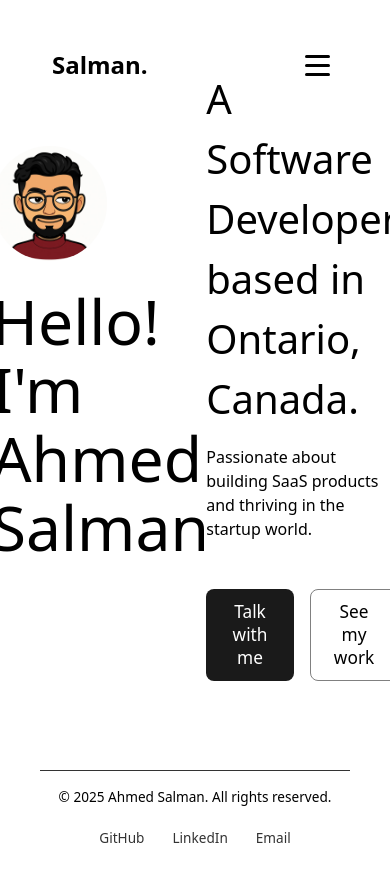
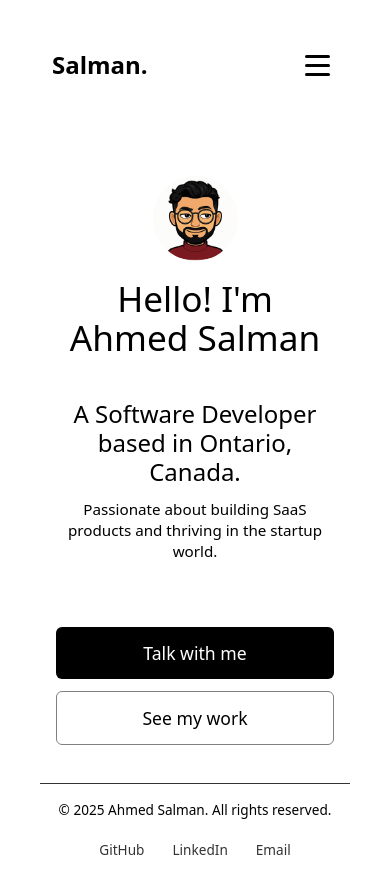
Before and after one commit to HehLul/portfolio, a React (Vite) app: page / in a window 390 px wide. Shown: the top 894 px of the page. Built offline with nearby package versions, Linux system fonts and the light colour scheme.

Commit message:
style: mobile responsive home page

```diff
--- a/src/pages/Home/Home.css
+++ b/src/pages/Home/Home.css
@@ -1,23 +1,24 @@
 .home {
   display: flex;
   justify-content: space-around;
-
   margin-top: -8rem;
   align-items: center;
-
   box-sizing: border-box;
+  padding: 0 2rem;
+  min-height: calc(100vh - 200px);
 }
 
 .home img {
-  width: 115px; /* or any desired size */
+  width: 115px;
   height: 115px;
-  object-fit: cover; /* ensures the image fills the circle without distortion */
-  border-radius: 50%; /* makes it a perfect circle */
+  object-fit: cover;
+  border-radius: 50%;
 }
 
 .left {
   width: 55vw;
 }
+
 .right {
   margin-top: -2rem;
 }
@@ -32,14 +33,19 @@
 .home h1 {
   font-size: 3.9rem;
   margin-top: 20px;
+  line-height: 1.1;
 }
 
 .home h2 {
   font-size: 2.5rem;
   margin-bottom: 0;
+  line-height: 1.2;
 }
+
 .home p {
   padding-top: 0;
+  font-size: 1.1rem;
+  line-height: 1.5;
 }
 
 .buttons {
@@ -49,8 +55,162 @@
   font-size: 1.2rem;
 }
 
+.buttons button {
+  padding: 0.75rem 1.5rem;
+  border-radius: 6px;
+  border: none;
+  cursor: pointer;
+  transition: all 0.3s ease;
+}
+
+.buttons button:first-of-type {
+  background-color: #000000;
+  color: white;
+}
+
 .buttons button:nth-of-type(2) {
   background-color: white;
   color: black;
   border: 1px solid grey;
 }
+
+.buttons button:hover {
+  transform: translateY(-2px);
+  box-shadow: 0 4px 12px rgba(0, 0, 0, 0.15);
+}
+
+/* Tablet Styles */
+@media (max-width: 1024px) {
+  .home {
+    margin-top: -6rem;
+    padding: 0 1.5rem;
+  }
+
+  .home h1 {
+    font-size: 3.2rem;
+  }
+
+  .home h2 {
+    font-size: 2.1rem;
+  }
+
+  .right {
+    margin-top: -1.5rem;
+  }
+}
+
+/* Mobile Landscape and Small Tablets */
+@media (max-width: 768px) {
+  .home {
+    flex-direction: column;
+    text-align: center;
+    margin-top: 2rem;
+    gap: 0;
+    padding: 0 1rem;
+    padding-bottom: 2rem;
+    justify-content: center;
+  }
+
+  .left {
+    width: 100%;
+    order: 1;
+  }
+
+  .right {
+    width: 100%;
+    margin-top: 0;
+    order: 2;
+  }
+
+  .home img {
+    width: 100px;
+    height: 100px;
+  }
+
+  .home h1 {
+    font-size: 2.8rem;
+    margin-top: 1rem;
+  }
+
+  .home h2 {
+    font-size: 1.8rem;
+    margin-bottom: 1rem;
+  }
+
+  .home p {
+    font-size: 1rem;
+    max-width: 500px;
+    margin: 0 auto;
+  }
+
+  .buttons {
+    margin-top: 4rem;
+    justify-content: center;
+    flex-wrap: wrap;
+  }
+}
+
+/* Mobile Portrait */
+@media (max-width: 480px) {
+  .home {
+    margin-top: 2rem;
+    gap: 0;
+    padding: 0 1rem;
+    justify-content: center;
+  }
+
+  .home img {
+    width: 85px;
+    height: 85px;
+  }
+
+  .home h1 {
+    font-size: 2.2rem;
+    margin-top: 0.75rem;
+  }
+
+  .home h2 {
+    font-size: 1.5rem;
+    margin-bottom: 0.75rem;
+  }
+
+  .home p {
+    font-size: 0.95rem;
+    line-height: 1.4;
+  }
+
+  .buttons {
+    flex-direction: column;
+    gap: 0.75rem;
+    margin-top: 4rem;
+  }
+
+  .buttons button {
+    width: 100%;
+    max-width: 280px;
+    margin: 0 auto;
+    padding: 0.875rem 1.5rem;
+    font-size: 1.1rem;
+  }
+}
+
+/* Very Small Mobile */
+@media (max-width: 360px) {
+  .home {
+    margin-top: -1rem;
+    padding: 0 0.75rem;
+  }
+
+  .home h1 {
+    font-size: 1.9rem;
+  }
+
+  .home h2 {
+    font-size: 1.3rem;
+  }
+
+  .home img {
+    width: 75px;
+    height: 75px;
+  }
+}
```
